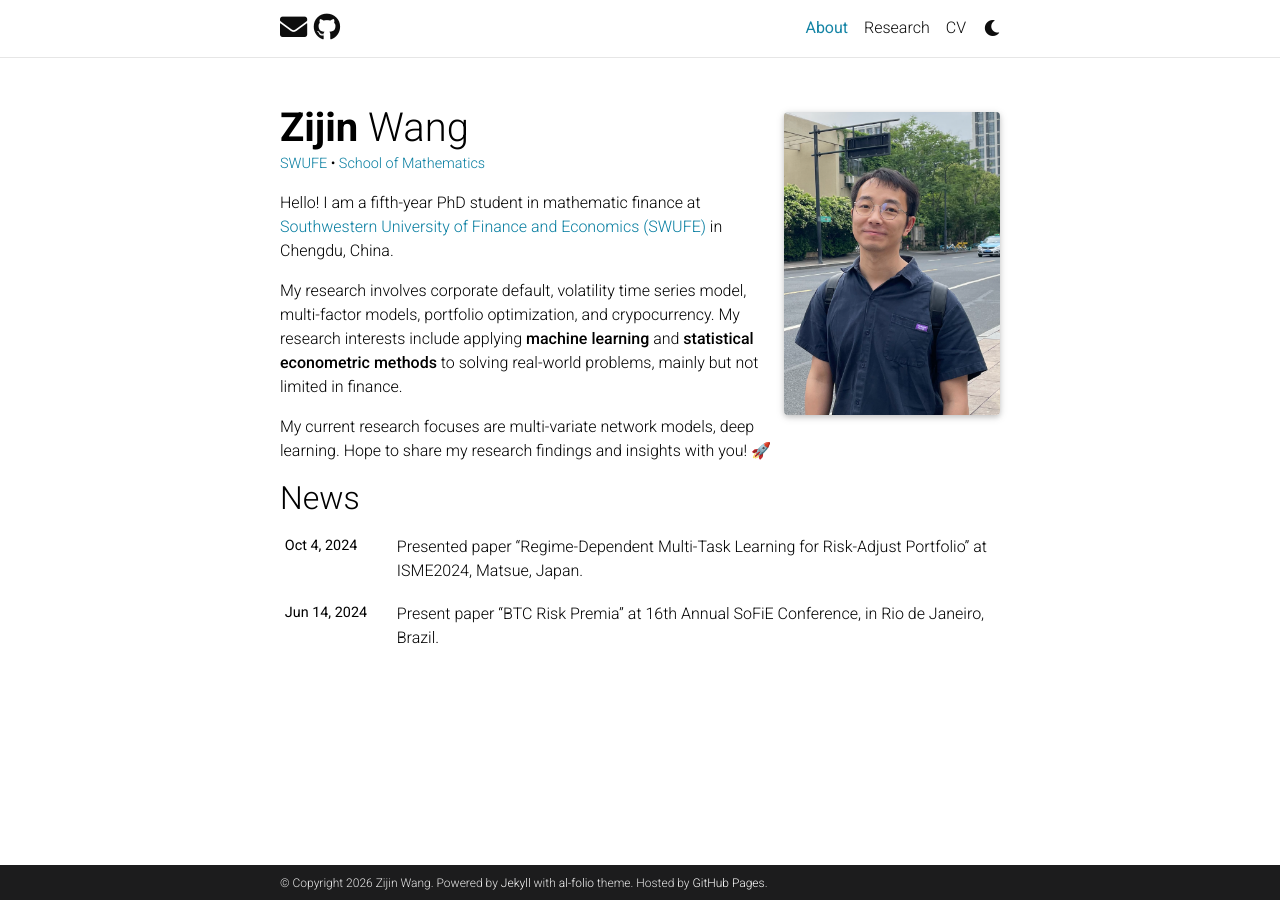
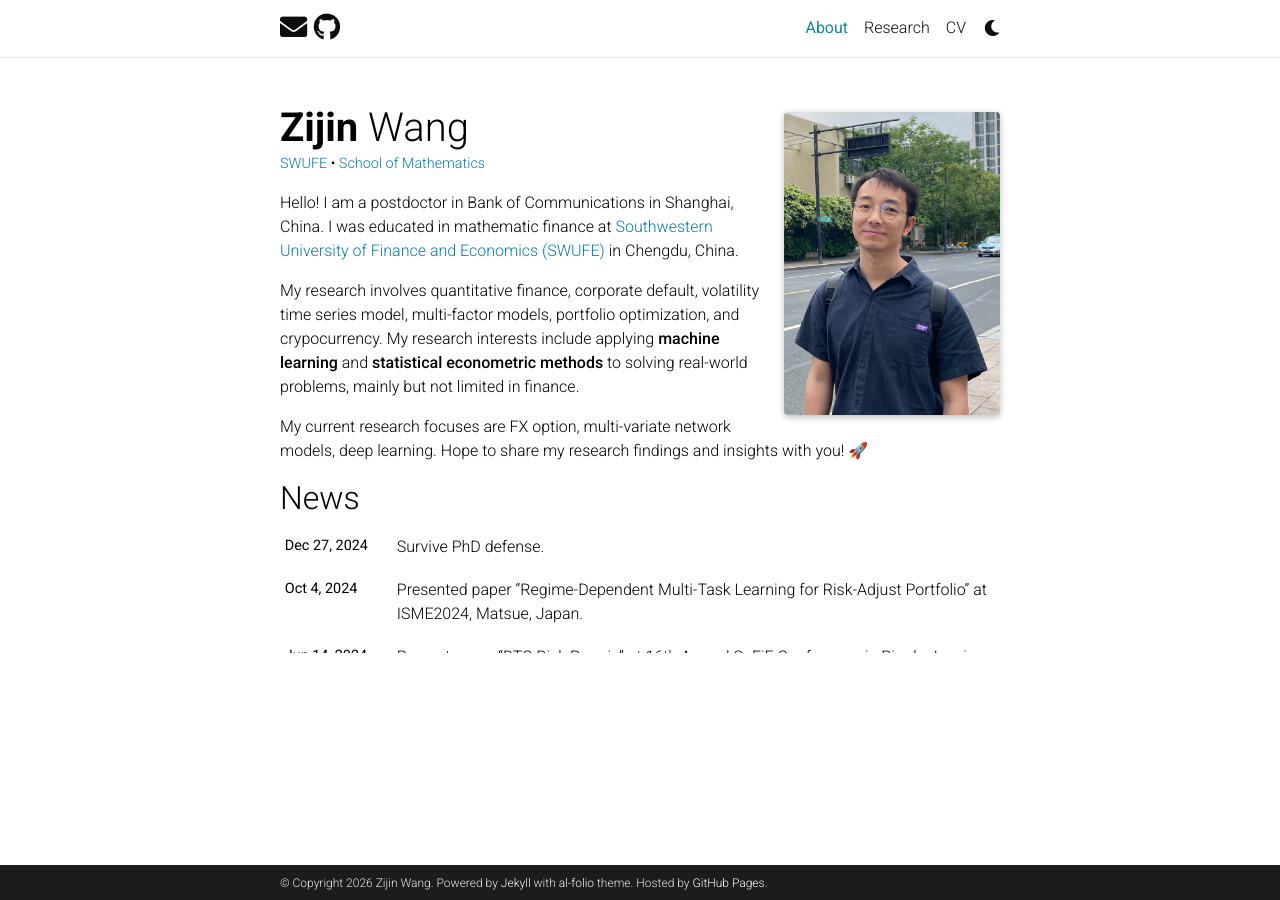
Before and after one commit to wang-zjin/wang-zjin.github.io, a Jekyll site: the page built from _pages/about.md, in a window 1280 px wide. Built offline with Jekyll 4.4.1, drawn with Linux system fonts in a browser that asks for light colours; full-size pictures stand in for the smaller copies a plugin makes; emoji names are drawn with the system emoji font; comment, search, counter and statistics services are not loaded; a style sheet for code colours, icons or effects is not loaded.

Commit message:
renew career

```diff
--- a/_pages/about.md
+++ b/_pages/about.md
@@ -15,10 +15,10 @@ selected_papers: false # includes a list of papers marked as "selected={true}"
 social: false  # includes social icons at the bottom of the page
 ---
 
-Hello! I am a fifth-year PhD student in mathematic finance at
+Hello! I am a postdoctor in Bank of Communications in Shanghai, China. I was educated in mathematic finance at
 <a target="_blank" href="https://e.swufe.edu.cn">Southwestern University of Finance and Economics (SWUFE)</a>
 in Chengdu, China.
 
-My research involves corporate default, volatility time series model, multi-factor models, portfolio optimization, and crypocurrency. My research interests include applying **machine learning** and **statistical econometric methods** to solving real-world problems, mainly but not limited in finance.
+My research involves quantitative finance, corporate default, volatility time series model, multi-factor models, portfolio optimization, and crypocurrency. My research interests include applying **machine learning** and **statistical econometric methods** to solving real-world problems, mainly but not limited in finance.
 
-My current research focuses are multi-variate network models, deep learning. Hope to share my research findings and insights with you! :rocket:
+My current research focuses are FX option, multi-variate network models, deep learning. Hope to share my research findings and insights with you! :rocket:
```
Also changed, not shown: _news/announcement_9.md (added, +6 -0 lines), 3 other files.
